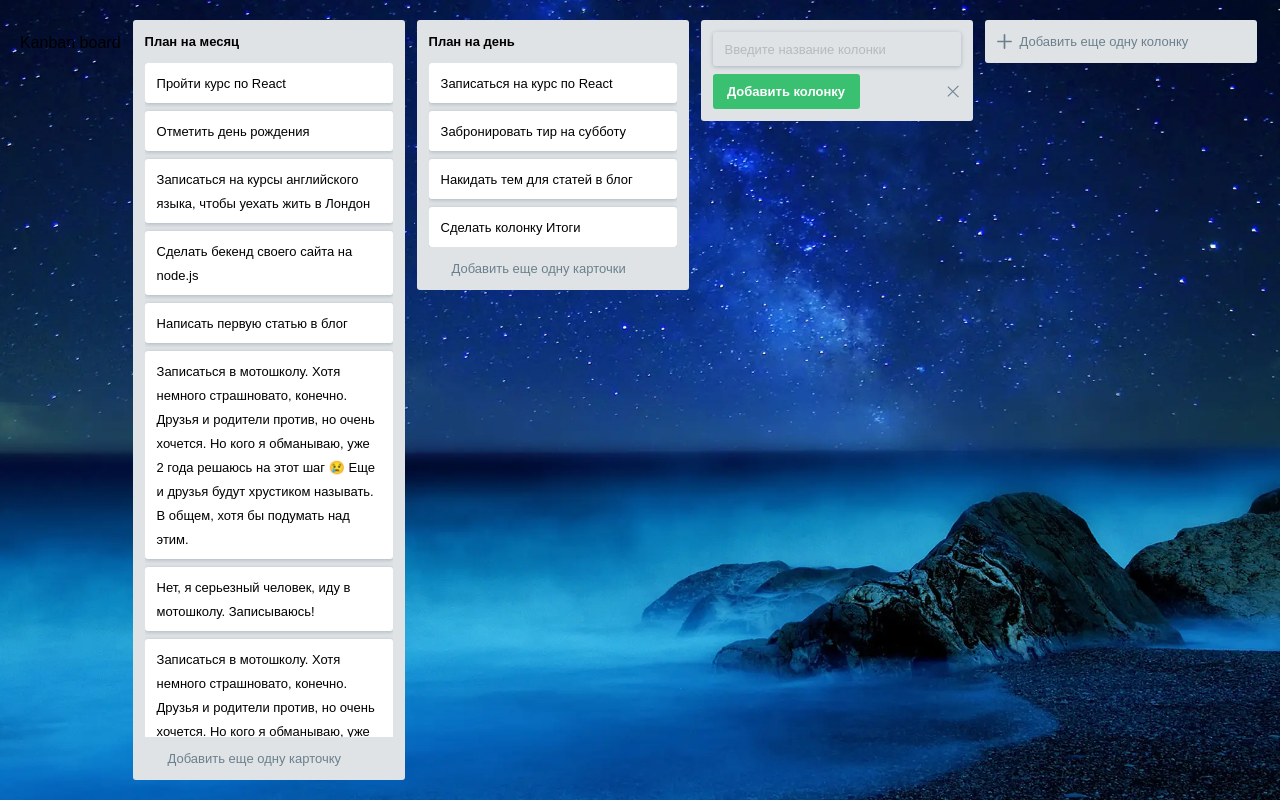
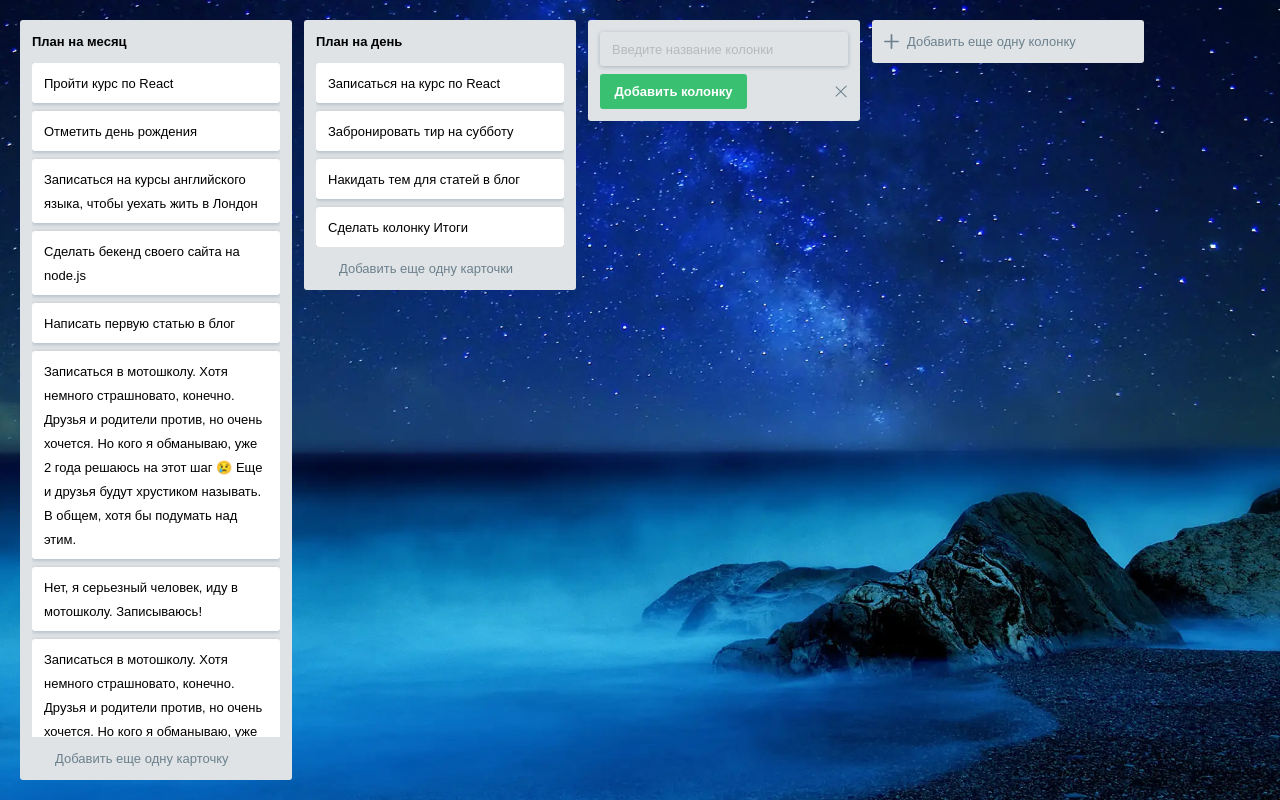
Before and after one commit to KnyazevMA/kanban-board, a website built with Vite: page index.html in a window 1280 px wide. Built offline with nearby package versions, Linux system fonts and the light colour scheme; files whose address does not match are found by name.

Commit message:
update class name

```diff
--- a/index.html
+++ b/index.html
@@ -9,7 +9,7 @@
 
 <body>
   <section class="column-list">
-    <h1 class="visualy-hidden">Kanban board</h1>
+    <h1 class="visually-hidden">Kanban board</h1>
     <section class="column">
       <h2 class=" column__title">План на месяц</h2>
       <ul class="card-list">
```
